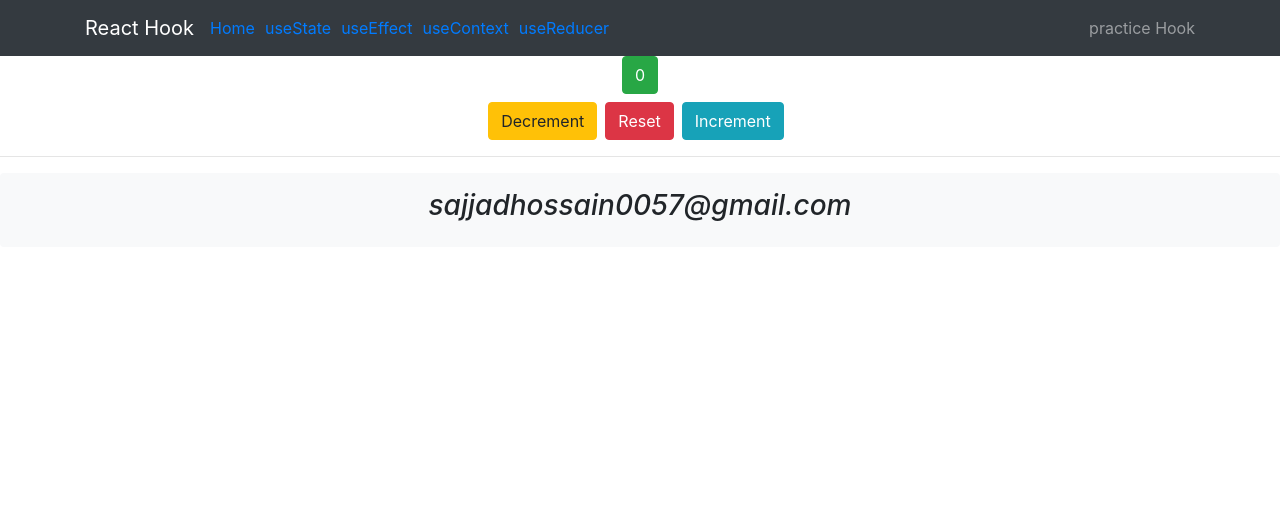
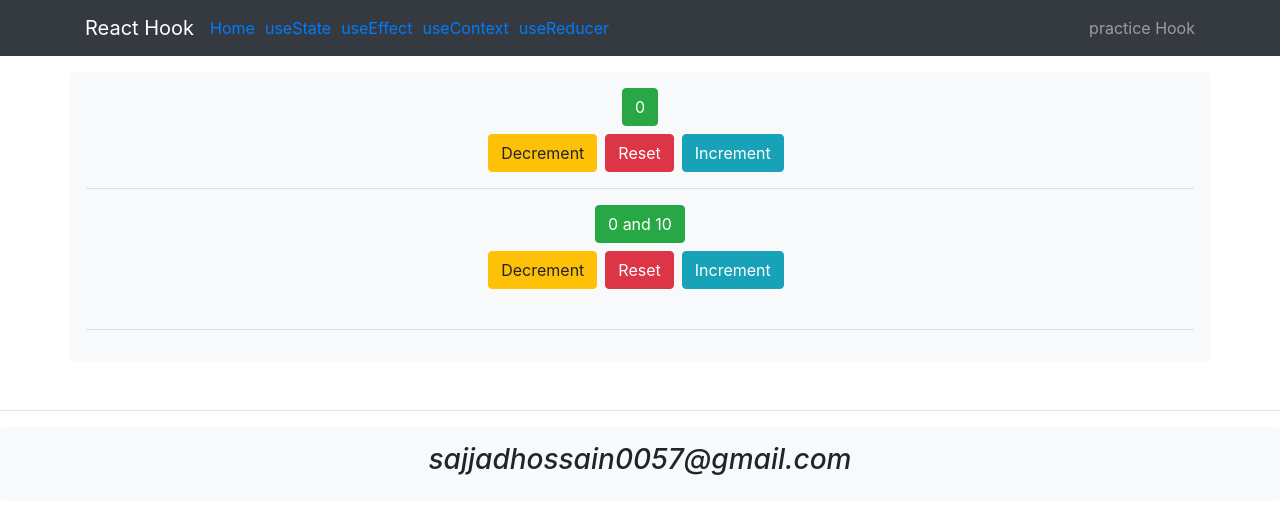
Before and after one commit to sajjad0057/React-Hook, a React (Create React App) app: page /useReducer in a window 1280 px wide. Shown: the top 514 px of the page. Built offline with nearby package versions, Linux system fonts and the light colour scheme.

Commit message:
useReducer (complex state and action)

```diff
--- /dev/null
+++ b/src/components/Body/useReducer/CounterTwo.jsx
@@ -0,0 +1,50 @@
+import React, { useReducer } from 'react'
+
+const initialState = {
+    firstCounter : 0,
+    secoundCounter : 10,
+}
+
+const reducer = (state, action) => {
+  switch (action.type) {
+    case "increment":
+      return {
+          ...state,
+          firstCounter : state.firstCounter + 1,
+          secoundCounter : state.secoundCounter +1
+        };
+    case "decrement":
+      return {
+        ...state,
+        firstCounter : state.firstCounter - 1,
+        secoundCounter : state.secoundCounter -1
+      };
+    case "reset":
+      return {
+        ...state,
+        firstCounter : 0,
+        secoundCounter : 10
+      };
+    default:
+      return state;
+  }
+};
+
+const CounterTwo = () => {
+
+    const [count, dispatch] = useReducer(reducer, initialState);
+
+    return (
+        <div>
+            <button className="btn btn-success mb-2">{count.firstCounter} and {count.secoundCounter}</button>
+            <br/>
+            <button className="btn btn-warning mr-2" onClick={()=>dispatch({type:"decrement"})}>Decrement</button>
+            <button className="btn btn-danger mr-2" onClick={()=>dispatch({type:"reset"})}>Reset</button>
+            <button className="btn btn-info mr-2" onClick={()=>dispatch({type:"increment"})}>Increment</button>
+
+
+        </div>
+    )
+}
+
+export default CounterTwo
--- a/src/components/Body/useReducer/UseReducer.jsx
+++ b/src/components/Body/useReducer/UseReducer.jsx
@@ -1,14 +1,16 @@
 import React from "react";
 import CounterOne from "./CounterOne";
-
-
+import CounterTwo from "./CounterTwo";
 
 const UseReducer = () => {
+  return (
+    <div className="shadow-none p-3 mb-5 mt-3 bg-light rounded container">
+      <CounterOne />
+      <hr />
+      <CounterTwo />
+      <br />
+      <hr />
 
-  return (
-    <div>
-
-      <CounterOne />
     </div>
   );
 };
```
Also changed, not shown: 1 other file (tests, documents, lock files or other folders).
